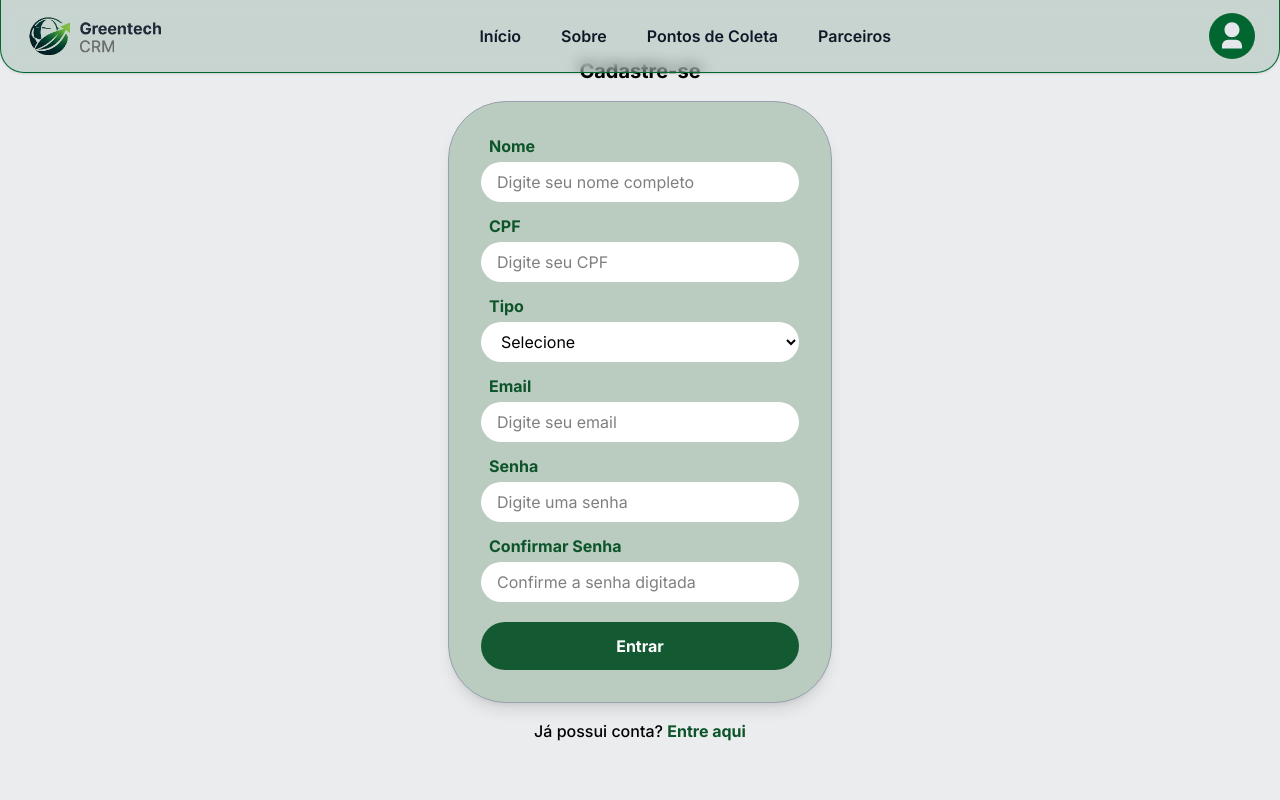
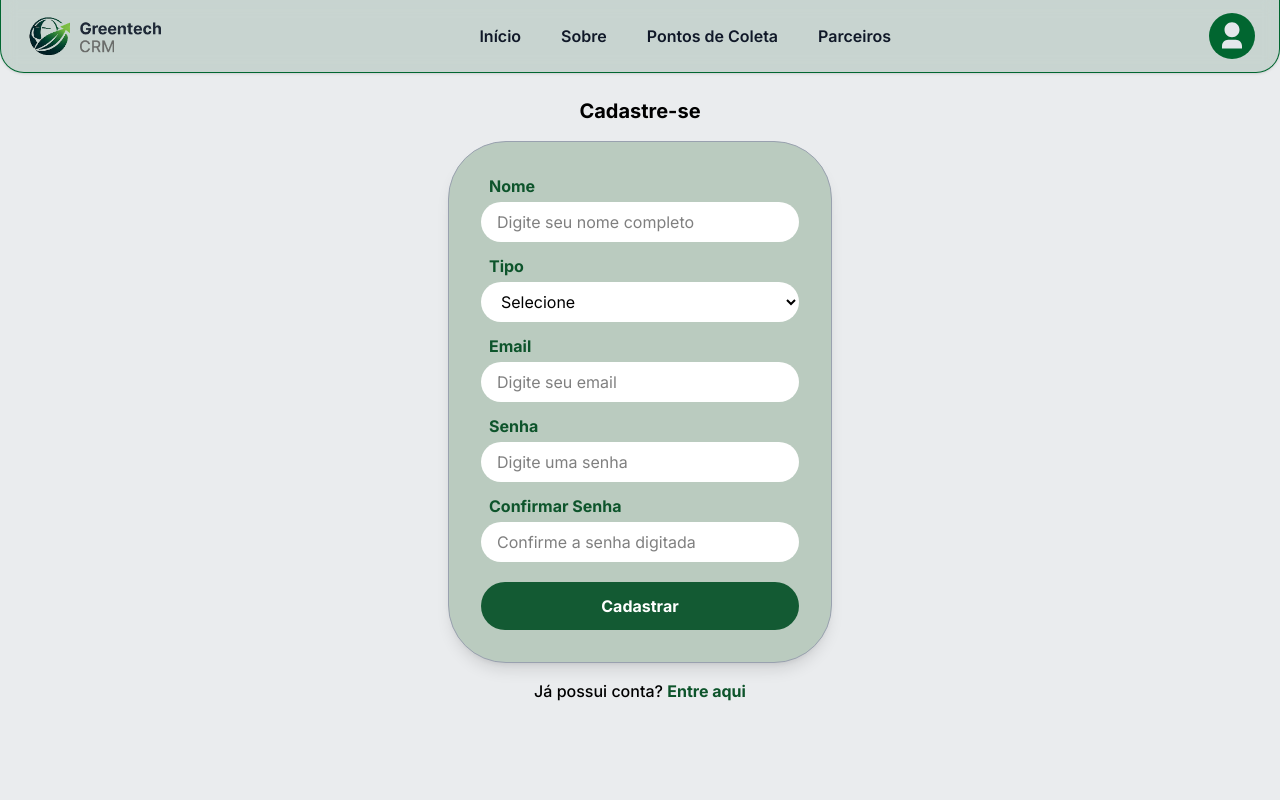
Before and after one commit to ON-ToMany/Sistema-de-CRM-Front, a React (Vite) app: page /cadastrar in a window 1280 px wide. Shown: the top 800 px of the page. Built offline with nearby package versions, Linux system fonts and the light colour scheme.

Commit message:
fix: ajusta erro no campo de email

```diff
--- a/src/pages/cadastrar/CadastrarUsuario.tsx
+++ b/src/pages/cadastrar/CadastrarUsuario.tsx
@@ -15,9 +15,7 @@ export default function CadastrarUsuario() {
     nome: "",
     senha: "",
     email: "",
-    foto: "",
-    tipo: "",
-    cpf: ""
+    tipo: ""
   })
 
   const [isloading, setIsloading] = useState<boolean>(false)
@@ -88,19 +86,6 @@ export default function CadastrarUsuario() {
         </div>
 
         <div className="flex flex-col">
-          <label htmlFor="cpf" className='text-[#0D542B] font-bold mb-1 ml-2'>CPF</label>
-          <input
-            type="text"
-            name="cpf"
-            placeholder='Digite seu CPF'
-            value={usuario.cpf}
-            className='w-full bg-white h-10 rounded-full px-4 outline-none focus:ring-2 focus:ring-[#0D542B]'
-            onChange={atualizarEstado}
-            required
-          />
-        </div>
-
-        <div className="flex flex-col">
           <label htmlFor="tipo" className='text-[#0D542B] font-bold mb-1 ml-2'>Tipo</label>
           <select
             name="tipo"
@@ -116,10 +101,12 @@ export default function CadastrarUsuario() {
         </div>
 
         <div className="flex flex-col">
-          <label htmlFor="usuario" className='text-[#0D542B] font-bold mb-1 ml-2'>Email</label>
+          <label htmlFor="email" className='text-[#0D542B] font-bold mb-1 ml-2'>
+            Email
+          </label>
           <input
             type="email"
-            name="usuario"
+            name="email"
             placeholder='Digite seu email'
             className='w-full bg-white h-10 rounded-full px-4 outline-none focus:ring-2 focus:ring-[#0D542B]'
             value={usuario.email}
@@ -159,7 +146,7 @@ export default function CadastrarUsuario() {
           className='bg-[#135A33] cursor-pointer text-white font-bold py-3 rounded-full hover:bg-[#0a3d20] transition-colors flex justify-center items-center'
           disabled={isloading}
         >
-          {isloading ? <ClipLoader size={43}/> : 'Entrar'}
+          {isloading ? <ClipLoader size={43}/> : 'Cadastrar'}
         </button>
       </form>
       <p className="mt-4 text-black font-medium">
```
